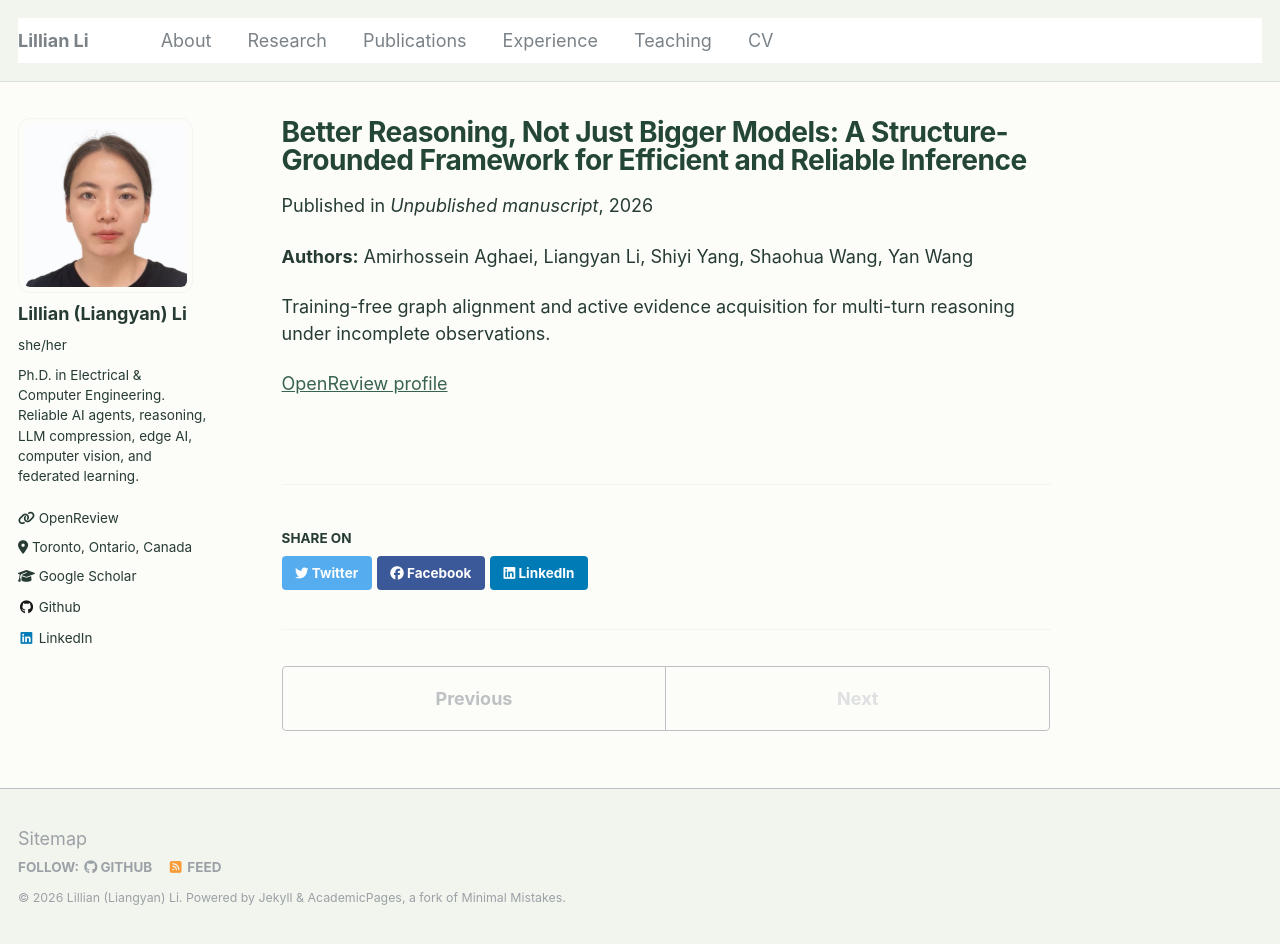
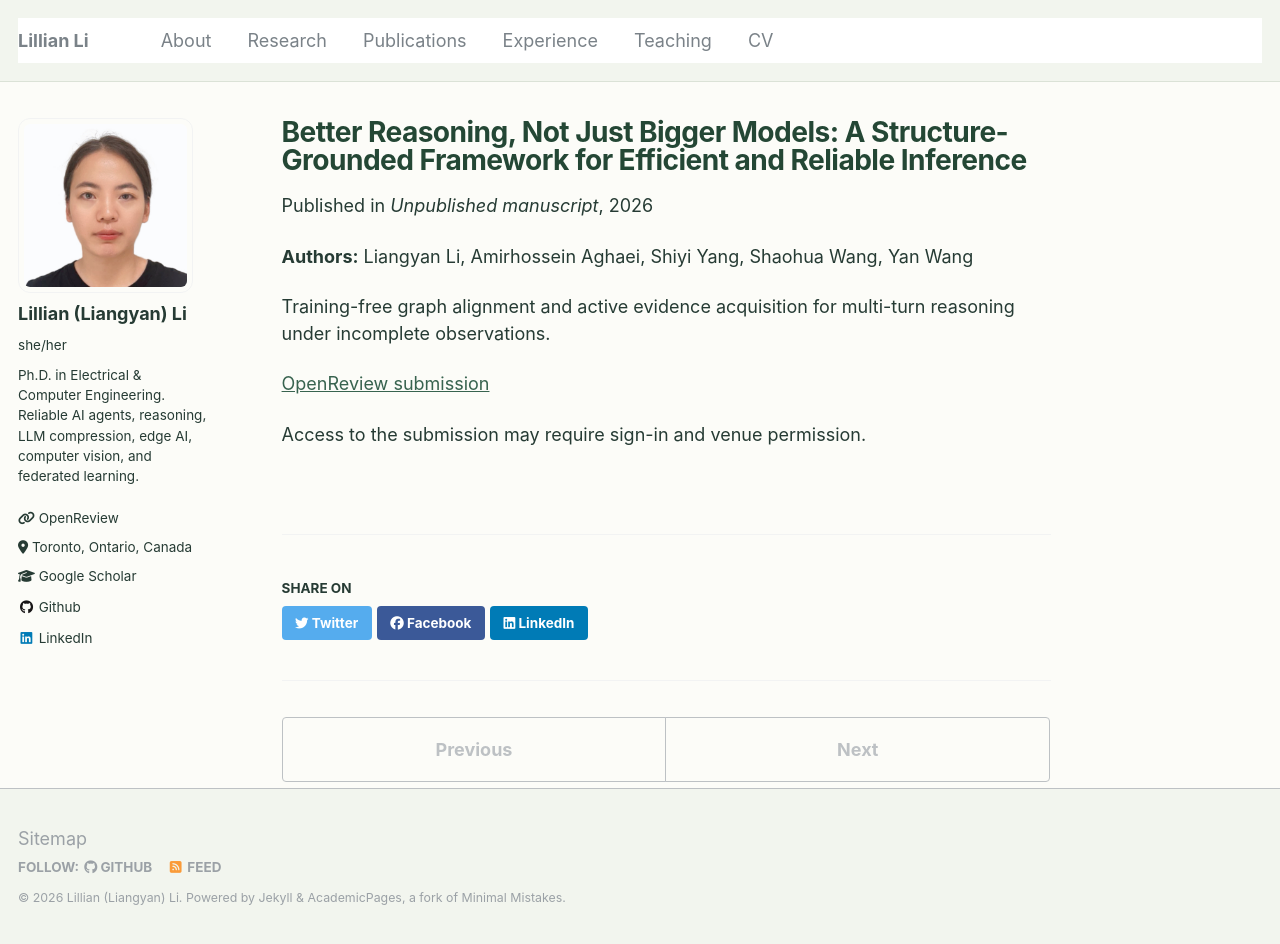
Before and after one commit to landiaokafeiyan/landiaokafeiyan.github.io, a Jekyll site: the page built from _publications/2026-10-22-sgur.md, in a window 1280 px wide and 944 px high. Built offline with Jekyll 4.4.1, drawn with Linux system fonts in a browser that asks for light colours.

Commit message:
Link SGUR to its OpenReview submission and align author order

```diff
--- a/_publications/2026-10-22-sgur.md
+++ b/_publications/2026-10-22-sgur.md
@@ -2,13 +2,15 @@
 title: "Better Reasoning, Not Just Bigger Models: A Structure-Grounded Framework for Efficient and Reliable Inference"
 collection: "publications"
 permalink: "/publication/sgur/"
-date: "2026-10-22"
+date: "2026-05-04"
 venue: "Unpublished manuscript"
 excerpt: "Training-free graph alignment and active evidence acquisition for multi-turn reasoning under incomplete observations."
 ---
 
-**Authors:** Amirhossein Aghaei, Liangyan Li, Shiyi Yang, Shaohua Wang, Yan Wang
+**Authors:** Liangyan Li, Amirhossein Aghaei, Shiyi Yang, Shaohua Wang, Yan Wang
 
 Training-free graph alignment and active evidence acquisition for multi-turn reasoning under incomplete observations.
 
-[OpenReview profile](https://openreview.net/profile?id=~Liangyan_Li1)
+[OpenReview submission](https://openreview.net/forum?id=X8MbYrm5tl)
+
+Access to the submission may require sign-in and venue permission.
```
Also changed, not shown: _pages/research.md (+1 -1 lines).
